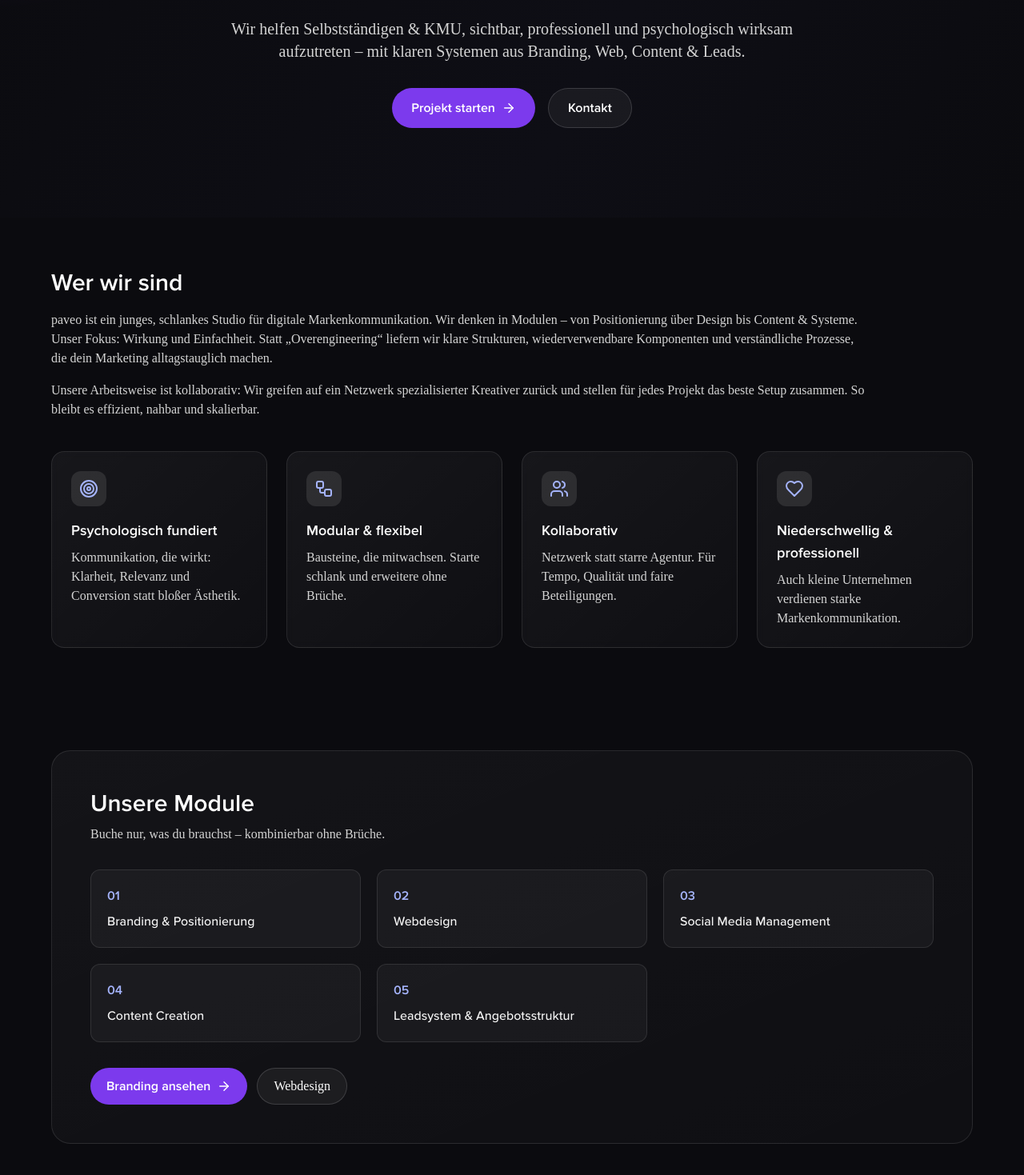
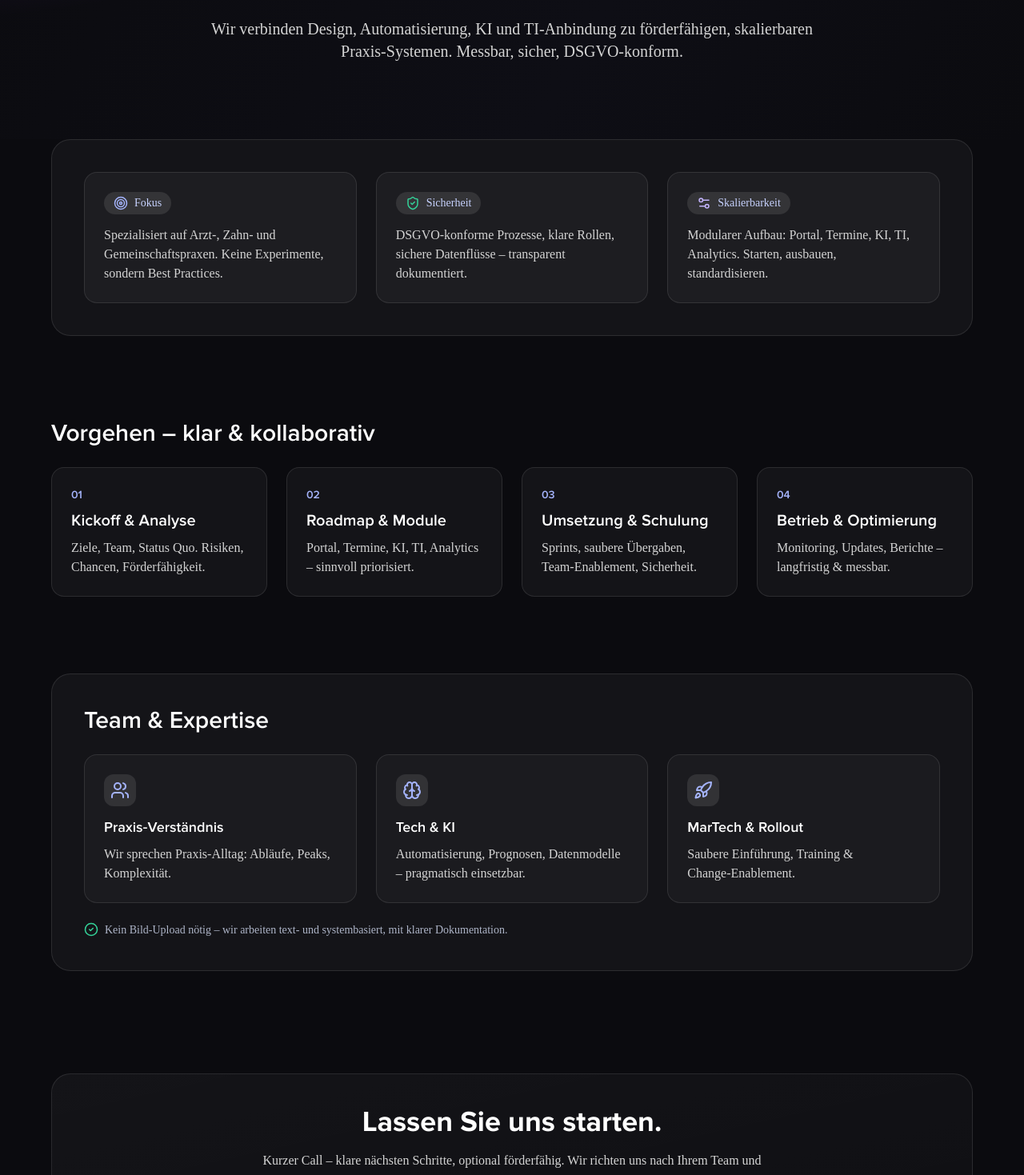
Before and after one commit to cyclebittt/pavewebyyyy, a Next.js app: page /about in a window 1280 px wide. Shown: the part 361-1830 px from the top of the page at 80% size. Built offline with nearby package versions, Linux system fonts and the light colour scheme; a web font is replaced by a local one.

Commit message:
Update page.js

```diff
--- a/app/about/page.js
+++ b/app/about/page.js
@@ -1,54 +1,32 @@
 'use client';
 
-import { useEffect, useState } from 'react';
+import { useEffect } from 'react';
 import Link from 'next/link';
 import Navbar from '@/components/layout/Navbar';
 import Footer from '@/components/layout/Footer';
-import AOS from 'aos';
-import 'aos/dist/aos.css';
-import { Sparkles, ArrowRight, Target, Users, Rocket, Workflow, Lightbulb, Heart } from 'lucide-react';
+import {
+  Sparkles,
+  ShieldCheck,
+  Target,
+  Settings2,
+  Brain,
+  Users,
+  Rocket,
+  CheckCircle2,
+  ArrowRight,
+} from 'lucide-react';
 
 export default function AboutPage() {
-  const [fadeDir, setFadeDir] = useState('fade-right');
-
   useEffect(() => {
-    AOS.init({ duration: 600, once: true });
-    const onResize = () => setFadeDir(window.innerWidth < 768 ? 'fade-down' : 'fade-right');
-    onResize();
-    window.addEventListener('resize', onResize, { passive: true });
-    return () => window.removeEventListener('resize', onResize);
+    let cleanup = () => {};
+    (async () => {
+      const AOS = (await import('aos')).default;
+      await import('aos/dist/aos.css');
+      AOS.init({ duration: 600, once: true, offset: 40 });
+      cleanup = () => {};
+    })();
+    return () => cleanup();
   }, []);
-
-  const values = [
-    {
-      icon: <Target className="text-indigo-300" />,
-      title: 'Psychologisch fundiert',
-      desc: 'Kommunikation, die wirkt: Klarheit, Relevanz und Conversion statt bloßer Ästhetik.',
-    },
-    {
-      icon: <Workflow className="text-indigo-300" />,
-      title: 'Modular & flexibel',
-      desc: 'Bausteine, die mitwachsen. Starte schlank und erweitere ohne Brüche.',
-    },
-    {
-      icon: <Users className="text-indigo-300" />,
-      title: 'Kollaborativ',
-      desc: 'Netzwerk statt starre Agentur. Für Tempo, Qualität und faire Beteiligungen.',
-    },
-    {
-      icon: <Heart className="text-indigo-300" />,
-      title: 'Niederschwellig & professionell',
-      desc: 'Auch kleine Unternehmen verdienen starke Markenkommunikation.',
-    },
-  ];
-
-  const pillars = [
-    'Branding & Positionierung',
-    'Webdesign',
-    'Social Media Management',
-    'Content Creation',
-    'Leadsystem & Angebotsstruktur',
-  ];
 
   return (
     <div className="font-proxima bg-[#0B0B0F] text-white">
@@ -57,121 +35,116 @@ export default function AboutPage() {
       {/* HERO */}
       <section className="relative overflow-hidden">
         <div className="pointer-events-none absolute inset-0 bg-[radial-gradient(1200px_600px_at_-10%_-10%,rgba(129,51,241,.35),transparent_60%),radial-gradient(900px_600px_at_120%_0%,rgba(56,189,248,.20),transparent_55%),linear-gradient(120deg,#0B0B0F_0%,#0E0E15_60%,#0B0B0F_100%)]" />
-        <div className="relative px-5 md:px-16 pt-20 md:pt-28 pb-20 md:pb-28 text-center max-w-4xl mx-auto">
+        <div className="relative px-5 md:px-16 pt-20 md:pt-28 pb-16 md:pb-24 text-center max-w-4xl mx-auto">
           <span className="inline-flex items-center gap-2 text-sm text-indigo-300/80 bg-white/5 ring-1 ring-white/10 px-3 py-1 rounded-full">
-            <Sparkles size={16} /> Über uns
+            <Sparkles size={16} /> Über paveo
           </span>
           <h1 className="mt-6 text-4xl md:text-6xl font-extrabold tracking-tight">
-            paveo – das modulare Kreativ-Studio
+            Die Zukunft Ihrer Praxis beginnt digital.
           </h1>
           <p className="mt-6 text-lg md:text-xl text-neutral-300">
-            Wir helfen Selbstständigen & KMU, sichtbar, professionell und psychologisch wirksam aufzutreten – mit
-            klaren Systemen aus Branding, Web, Content & Leads.
+            Wir verbinden Design, Automatisierung, KI und TI‑Anbindung zu
+            förderfähigen, skalierbaren Praxis‑Systemen. Messbar, sicher, DSGVO‑konform.
           </p>
-          <div className="mt-8 flex justify-center gap-4">
-            <Link href="/request" className="px-6 py-3 rounded-full bg-violet-600 hover:bg-violet-500 transition-colors font-semibold inline-flex items-center gap-2">
-              Projekt starten <ArrowRight size={18} />
-            </Link>
-            <Link href="/contact" className="px-6 py-3 rounded-full border border-white/15 hover:border-white/30 bg-white/5 transition-colors font-semibold">
-              Kontakt
-            </Link>
+        </div>
+      </section>
+
+      {/* MISSION / WHY */}
+      <section className="px-5 md:px-16 pb-10 md:pb-14">
+        <div className="rounded-3xl border border-white/10 bg-white/[0.04] p-6 md:p-10">
+          <div className="grid grid-cols-1 md:grid-cols-3 gap-6">
+            {[
+              {
+                icon: <Target className="text-indigo-300" size={18} />,
+                title: 'Fokus',
+                desc: 'Spezialisiert auf Arzt‑, Zahn‑ und Gemeinschaftspraxen. Keine Experimente, sondern Best Practices.',
+              },
+              {
+                icon: <ShieldCheck className="text-emerald-400" size={18} />,
+                title: 'Sicherheit',
+                desc: 'DSGVO‑konforme Prozesse, klare Rollen, sichere Datenflüsse – transparent dokumentiert.',
+              },
+              {
+                icon: <Settings2 className="text-violet-300" size={18} />,
+                title: 'Skalierbarkeit',
+                desc: 'Modularer Aufbau: Portal, Termine, KI, TI, Analytics. Starten, ausbauen, standardisieren.',
+              },
+            ].map((b, i) => (
+              <div
+                key={i}
+                className="rounded-2xl border border-white/10 bg-white/[0.04] p-6"
+                data-aos="fade-up"
+                data-aos-delay={i * 120}
+              >
+                <div className="inline-flex items-center gap-2 rounded-full bg-white/10 px-3 py-1 text-sm text-indigo-200">
+                  {b.icon}
+                  <span>{b.title}</span>
+                </div>
+                <p className="mt-3 text-neutral-300">{b.desc}</p>
+              </div>
+            ))}
           </div>
         </div>
       </section>
 
-      {/* WER WIR SIND */}
-      <section className="px-5 md:px-16 py-16">
-        <div className="max-w-5xl">
-          <h2 className="text-2xl md:text-3xl font-semibold">Wer wir sind</h2>
-          <p className="mt-4 text-neutral-300">
-            paveo ist ein junges, schlankes Studio für digitale Markenkommunikation. Wir denken in Modulen – von
-            Positionierung über Design bis Content & Systeme. Unser Fokus: Wirkung und Einfachheit. Statt
-            „Overengineering“ liefern wir klare Strukturen, wiederverwendbare Komponenten und verständliche Prozesse,
-            die dein Marketing alltagstauglich machen.
-          </p>
-          <p className="mt-4 text-neutral-300">
-            Unsere Arbeitsweise ist kollaborativ: Wir greifen auf ein Netzwerk spezialisierter Kreativer zurück und
-            stellen für jedes Projekt das beste Setup zusammen. So bleibt es effizient, nahbar und skalierbar.
-          </p>
-        </div>
-
-        {/* Werte */}
-        <div className="mt-10 grid grid-cols-1 md:grid-cols-4 gap-6">
-          {values.map(({ icon, title, desc }, i) => (
-            <div
-              key={title}
-              data-aos={fadeDir}
-              data-aos-delay={i * 100}
-              className="rounded-2xl bg-gradient-to-br from-white/5 to-white/[0.02] border border-white/10 p-6 backdrop-blur-sm"
-            >
-              <div className="w-11 h-11 rounded-xl bg-white/10 flex items-center justify-center">{icon}</div>
-              <h3 className="mt-4 text-lg font-semibold">{title}</h3>
-              <p className="mt-2 text-neutral-300">{desc}</p>
+      {/* VORGEHEN */}
+      <section className="px-5 md:px-16 py-8 md:py-12">
+        <h2 className="text-2xl md:text-3xl font-semibold mb-6">Vorgehen – klar & kollaborativ</h2>
+        <div className="grid grid-cols-1 md:grid-cols-4 gap-6">
+          {[
+            { step: '01', title: 'Kickoff & Analyse', desc: 'Ziele, Team, Status Quo. Risiken, Chancen, Förderfähigkeit.' },
+            { step: '02', title: 'Roadmap & Module', desc: 'Portal, Termine, KI, TI, Analytics – sinnvoll priorisiert.' },
+            { step: '03', title: 'Umsetzung & Schulung', desc: 'Sprints, saubere Übergaben, Team‑Enablement, Sicherheit.' },
+            { step: '04', title: 'Betrieb & Optimierung', desc: 'Monitoring, Updates, Berichte – langfristig & messbar.' },
+          ].map((s, i) => (
+            <div key={i} className="rounded-2xl border border-white/10 bg-white/[0.04] p-6" data-aos="fade-up" data-aos-delay={i * 100}>
+              <div className="text-sm text-indigo-300 font-semibold">{s.step}</div>
+              <h3 className="mt-2 text-xl font-semibold">{s.title}</h3>
+              <p className="mt-2 text-neutral-300">{s.desc}</p>
             </div>
           ))}
         </div>
       </section>
 
-      {/* WAS WIR TUN / MODULE */}
-      <section className="px-5 md:px-16 py-16">
-        <div className="rounded-3xl border border-white/10 bg-gradient-to-br from-white/[0.04] to-white/[0.02] p-8 md:p-12">
-          <h2 className="text-2xl md:text-3xl font-semibold">Unsere Module</h2>
-          <p className="mt-2 text-neutral-300">Buche nur, was du brauchst – kombinierbar ohne Brüche.</p>
-
-          <div className="mt-8 grid grid-cols-1 md:grid-cols-3 gap-5">
-            {pillars.map((p, i) => (
-              <div key={p} className="rounded-xl border border-white/10 bg-white/[0.04] hover:bg-white/[0.06] transition-colors p-5">
-                <div className="text-indigo-300 font-semibold">0{i + 1}</div>
-                <div className="mt-2 text-neutral-100 font-medium">{p}</div>
+      {/* TEAM (anonymisiert / ohne Uploads) */}
+      <section className="px-5 md:px-16 py-8 md:py-12">
+        <div className="rounded-3xl border border-white/10 bg-white/[0.04] p-6 md:p-10">
+          <h2 className="text-2xl md:text-3xl font-semibold mb-6">Team & Expertise</h2>
+          <div className="grid grid-cols-1 md:grid-cols-3 gap-6">
+            {[
+              { icon: <Users />, title: 'Praxis‑Verständnis', desc: 'Wir sprechen Praxis‑Alltag: Abläufe, Peaks, Komplexität.' },
+              { icon: <Brain />, title: 'Tech & KI', desc: 'Automatisierung, Prognosen, Datenmodelle – pragmatisch einsetzbar.' },
+              { icon: <Rocket />, title: 'MarTech & Rollout', desc: 'Saubere Einführung, Training & Change‑Enablement.' },
+            ].map((t, i) => (
+              <div key={i} className="rounded-2xl border border-white/10 bg-white/[0.03] p-6" data-aos="fade-up" data-aos-delay={i * 120}>
+                <div className="w-10 h-10 rounded-xl bg-white/10 flex items-center justify-center text-indigo-300">
+                  {t.icon}
+                </div>
+                <h3 className="mt-3 text-lg font-semibold">{t.title}</h3>
+                <p className="mt-2 text-neutral-300">{t.desc}</p>
               </div>
             ))}
           </div>
-
-          <div className="mt-8 flex flex-wrap gap-3">
-            <Link href="/services/branding" className="px-5 py-2.5 rounded-full bg-violet-600 hover:bg-violet-500 transition-colors font-semibold inline-flex items-center gap-2">
-              Branding ansehen <ArrowRight size={18} />
-            </Link>
-            <Link href="/services/webdesign" className="px-5 py-2.5 rounded-full border border-white/15 hover:border-white/30 bg-white/5 transition-colors">
-              Webdesign
-            </Link>
-          </div>
-        </div>
-      </section>
-
-      {/* VISION */}
-      <section className="px-5 md:px-16 py-16">
-        <div className="max-w-5xl grid grid-cols-1 md:grid-cols-3 gap-6">
-          <div className="md:col-span-2">
-            <h2 className="text-2xl md:text-3xl font-semibold">Vision</h2>
-            <p className="mt-4 text-neutral-300">
-              paveo soll die smarte, klare Marke für kleine bis mittlere Unternehmen sein – mit Kommunikation, die
-              messbar performt, Designs, die wiederverwendbar sind, und Strukturen, die Wachstum ermöglichen.
-            </p>
-          </div>
-          <div className="rounded-2xl bg-gradient-to-br from-white/5 to-white/[0.02] border border-white/10 p-6">
-            <div className="w-10 h-10 rounded-xl bg-white/10 flex items-center justify-center">
-              <Rocket className="text-indigo-300" />
-            </div>
-            <p className="mt-3 text-neutral-300">
-              Slack + Asana, klare Zuständigkeiten, Templates für Outreach & Self-Branding – damit Projekte flüssig laufen.
-            </p>
-          </div>
+          <p className="mt-6 text-sm text-[#AEB5C8] flex items-start gap-2">
+            <CheckCircle2 className="text-emerald-400" size={18} />
+            Kein Bild‑Upload nötig – wir arbeiten text‑ und systembasiert, mit klarer Dokumentation.
+          </p>
         </div>
       </section>
 
       {/* CTA */}
-      <section className="px-5 md:px-16 py-20 text-center">
+      <section className="px-5 md:px-16 py-14 md:py-20 text-center">
         <div className="rounded-3xl border border-white/10 bg-gradient-to-br from-white/[0.04] to-white/[0.02] p-10">
-          <h2 className="text-3xl md:text-4xl font-bold">Lass uns starten.</h2>
+          <h3 className="text-3xl md:text-4xl font-bold">Lassen Sie uns starten.</h3>
           <p className="mt-4 text-neutral-300 max-w-2xl mx-auto">
-            Schreib uns kurz, was du vorhast – wir melden uns zeitnah mit einem Vorschlag.
+            Kurzer Call – klare nächsten Schritte, optional förderfähig. Wir richten uns nach Ihrem Team und Tempo.
           </p>
           <div className="mt-6 flex justify-center gap-4">
             <Link href="/request" className="px-6 py-3 rounded-full bg-violet-600 hover:bg-violet-500 transition-colors font-semibold inline-flex items-center gap-2">
               Termin vereinbaren <ArrowRight size={18} />
             </Link>
             <Link href="/contact" className="px-6 py-3 rounded-full border border-white/15 hover:border-white/30 bg-white/5 transition-colors font-semibold">
-              Nachricht senden
+              Kontakt aufnehmen
             </Link>
           </div>
         </div>
```
